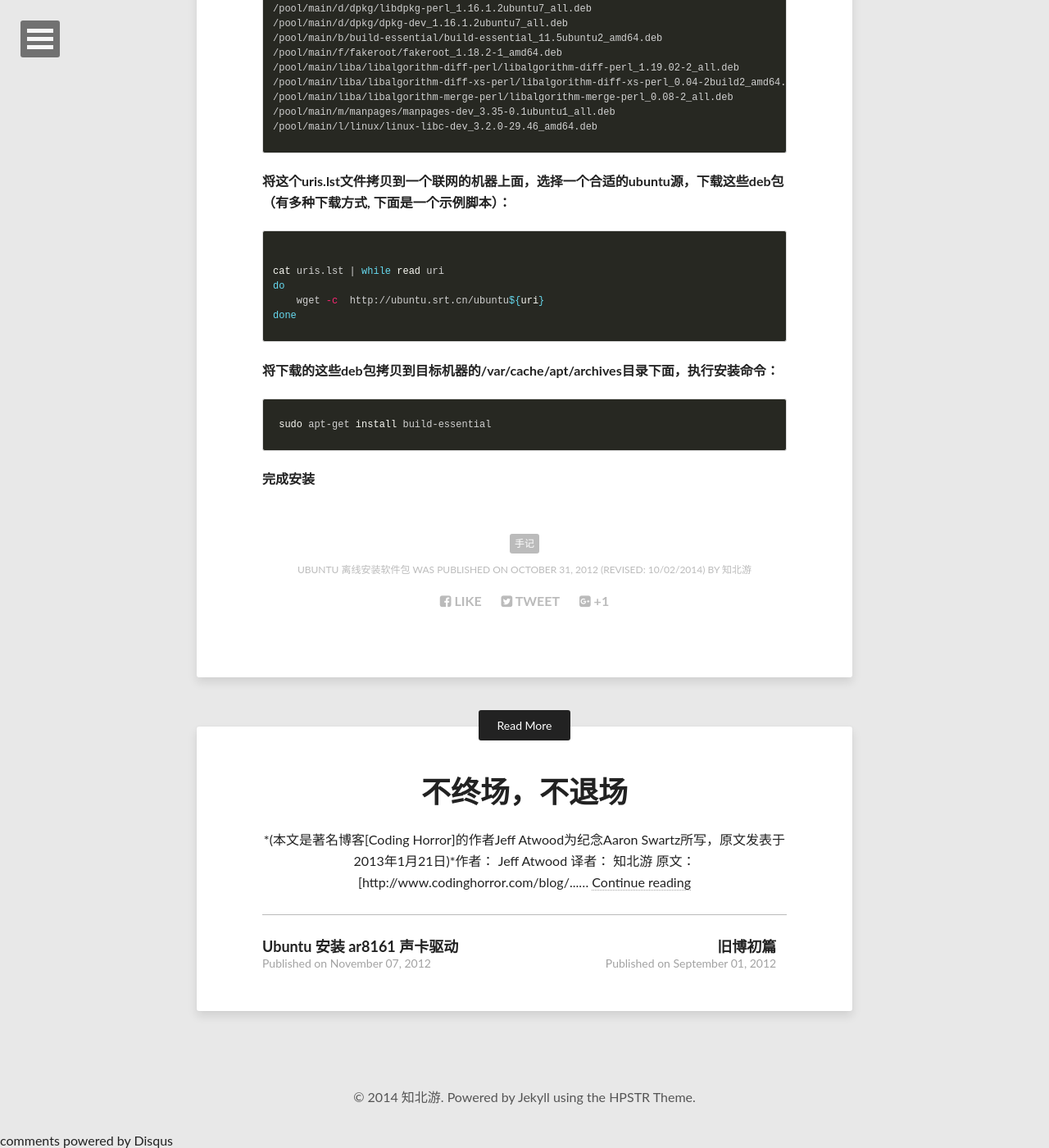
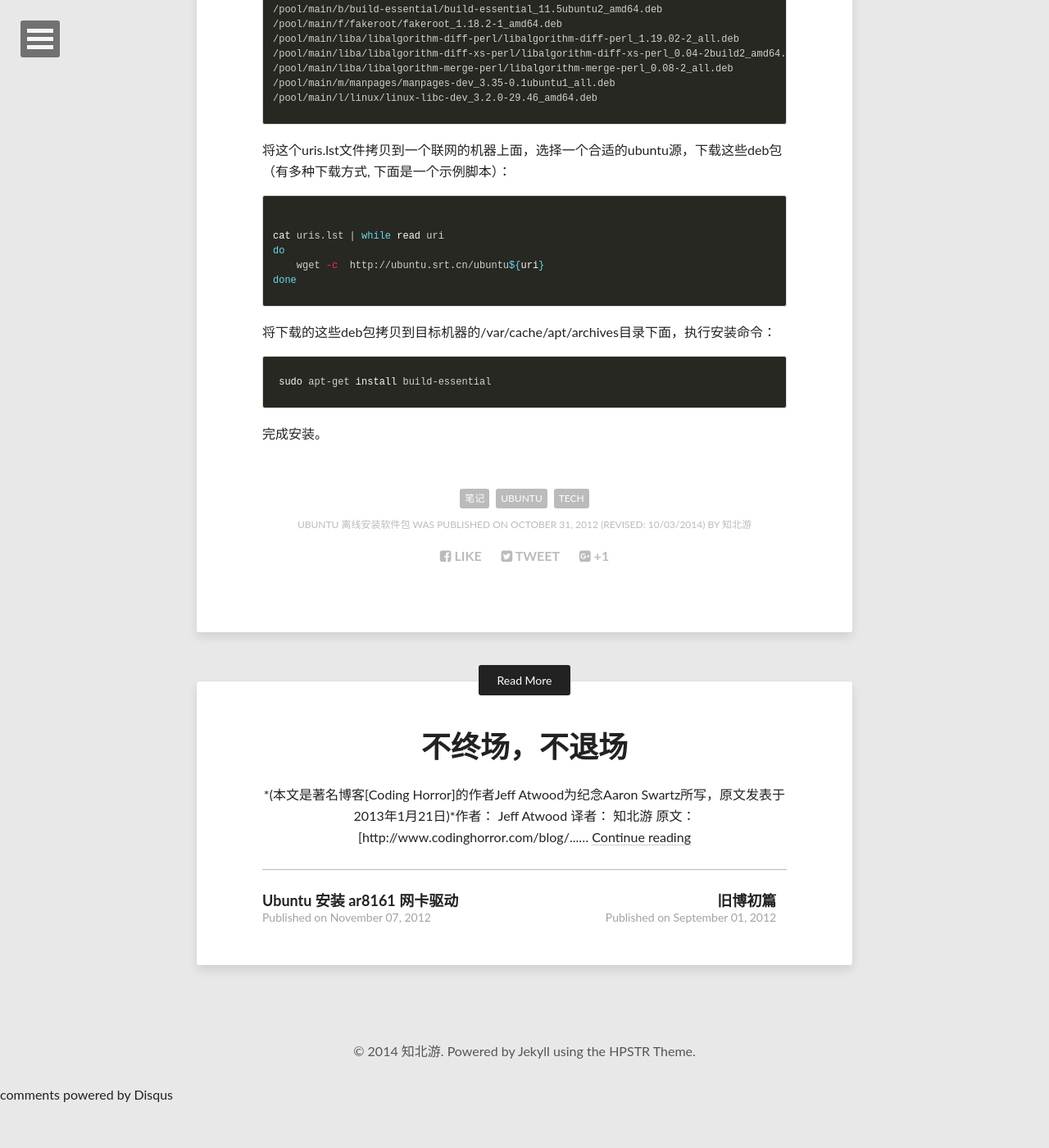
Before and after one commit to yanghuashuai/jekyll_zby, a Jekyll site: the page built from _posts/2012-10-31-Ubuntu-offline-install-package.md, in a window 1280 px wide and 1400 px high, scrolled down 1328 px. Shown: the whole window at 82% size. Built offline with Jekyll 4.4.1, drawn with Linux system fonts in a browser that asks for light colours; nearby versions of some CDN libraries; some web fonts are replaced; comment, search, counter and statistics services are not loaded; after the commit the page ends 2672 px from its top, so only the background shows below that; some of the changed text lies outside the part shown.

```diff
--- a/_config.yml
+++ b/_config.yml
@@ -50,7 +50,7 @@ highlighter: pygments
 markdown:    kramdown
 
 # https://github.com/mojombo/jekyll/wiki/Permalinks
-permalink:   /:categories/:title/
+permalink:   /blog/:categories/:title
 
 # Amount of post to show on home page
 paginate: 5
--- a/_posts/2012-10-31-Ubuntu-offline-install-package.md
+++ b/_posts/2012-10-31-Ubuntu-offline-install-package.md
@@ -1,8 +1,9 @@
 ---
 layout: post
 title: Ubuntu 离线安装软件包
-modified: 2014-10-02
-tags: [手记]
+categories: note
+modified: 2014-10-03
+tags: [笔记,ubuntu,Tech]
 image:
   feature: abstract-3.jpg
   credit: dargadgetz
@@ -13,22 +14,22 @@ share: true
 
 **基本原理**
 
-#### apt-get install 的 --print-uris 选项可以打印出包依赖列表：
+apt-get install 的 --print-uris 选项可以打印出包依赖列表：
 
  > **--print-uris**
  > Instead of fetching the files to install their URIs are printed. Each URI will have the path, the destination file name, the size and the expected md5 hash.
 
-#### apt-get install 会优先检查本地缓存目录 /var/cache/apt/archives/ ，如果这个目录存在依赖列表中的软件包，且版本一致，则不会再尝试通过网络下载。
+apt-get install 会优先检查本地缓存目录 /var/cache/apt/archives/ ，如果这个目录存在依赖列表中的软件包，且版本一致，则不会再尝试通过网络下载。
 
 **基本操作**
 
-#### 打印所有依赖包的URI列表。
+打印所有依赖包的URI列表：
 
 {% highlight bash %}
  sudo apt-get install --print-uris -y build-essential | grep deb
 {% endhighlight %}
 
-#### 截取其中的路径和文件名，整理成一个列表文件, 保存为一个文件(例如：uris.lst)：
+截取其中的路径和文件名，整理成一个列表文件, 保存为一个文件(例如：uris.lst)：
 
 {% highlight bash %}
 /pool/main/g/gcc-4.6/libgomp1_4.6.3-1ubuntu5_amd64.deb
@@ -58,7 +59,7 @@ share: true
 /pool/main/l/linux/linux-libc-dev_3.2.0-29.46_amd64.deb
 {% endhighlight %}
 
-#### 将这个uris.lst文件拷贝到一个联网的机器上面，选择一个合适的ubuntu源，下载这些deb包（有多种下载方式, 下面是一个示例脚本）：
+将这个uris.lst文件拷贝到一个联网的机器上面，选择一个合适的ubuntu源，下载这些deb包（有多种下载方式, 下面是一个示例脚本）：
 
 {% highlight bash %}
 cat uris.lst | while read uri
@@ -67,10 +68,10 @@ do
 done
 {% endhighlight %}
 
-#### 将下载的这些deb包拷贝到目标机器的/var/cache/apt/archives目录下面，执行安装命令：
+将下载的这些deb包拷贝到目标机器的/var/cache/apt/archives目录下面，执行安装命令：
 
 {% highlight bash %}
  sudo apt-get install build-essential
 {% endhighlight %}
 
-#### 完成安装
+完成安装。
```
Also changed, not shown: _posts/2012-09-01-first-old-blog.md (+3 -2 lines), _posts/2012-11-07-Ubuntu-install-ar8161-driver.md (+8 -7 lines), _posts/2013-03-04-the-end-of-ragequitting.md (+3 -2 lines).
